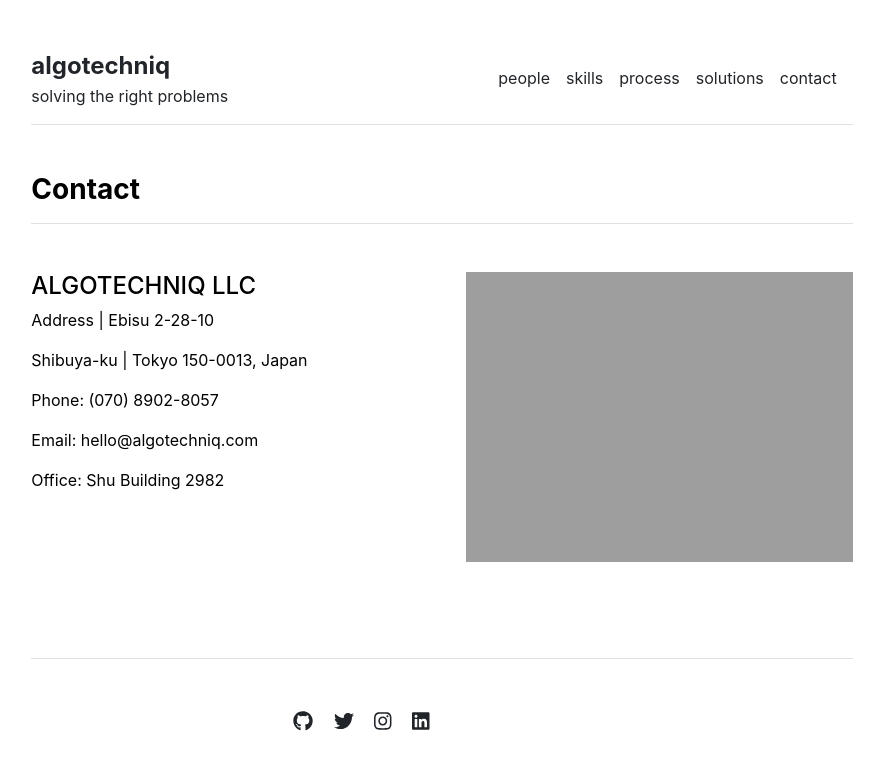
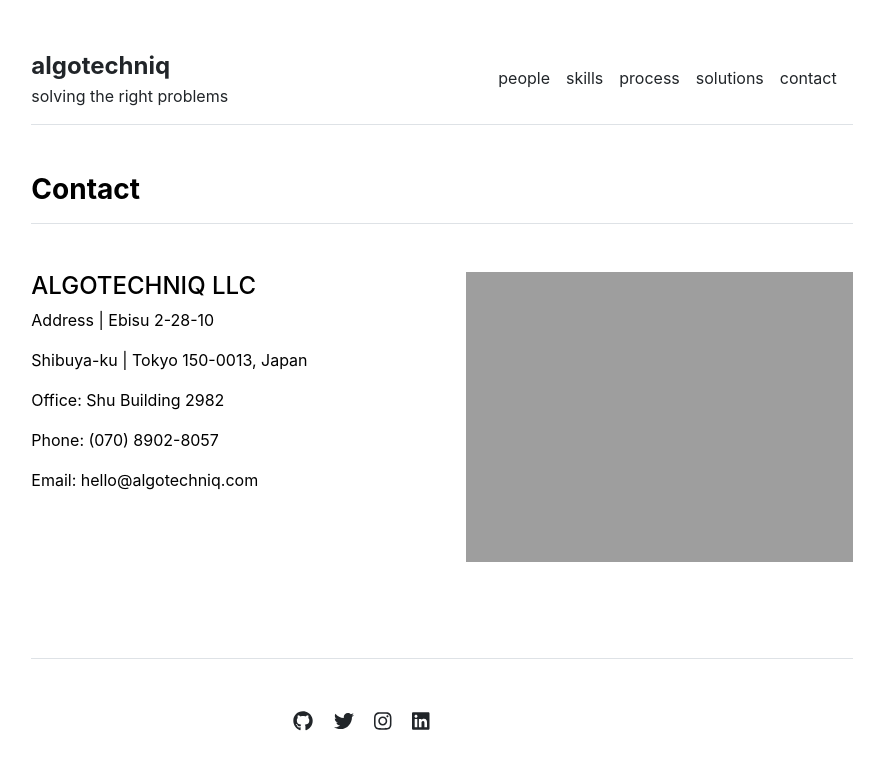
Before and after one commit to mghadam/algotechniq.github.io, a Jekyll site: the page built from contact.md, in a window 1280 px wide. Shown: the top 770 px of the page, without its empty margins (198-1082 px from the left). Built offline with Jekyll 4.4.1, drawn with Linux system fonts in a browser that asks for light colours; part of the change alters nothing that is shown.

```diff
--- a/_includes/contact.html
+++ b/_includes/contact.html
@@ -7,9 +7,9 @@
         <h4>{{ contact.name }}</h4>
         <p>{{ contact.title }} | {{ contact.department }}</p>
         <p>{{ contact.institution }} | {{ contact.institution_address }}</p>
+        <p>Office: {{ contact.office }}</p>
         <p>Phone: {{ contact.phone }}</p>
         <p>Email: {{ contact.email }}</p>
-        <p>Office: {{ contact.office }}</p>
       </div>
       <div class="col-md-6">
         <img src="{{ site.github.url }}/{{ contact.image }}" alt="Contact" width="100%">
```
